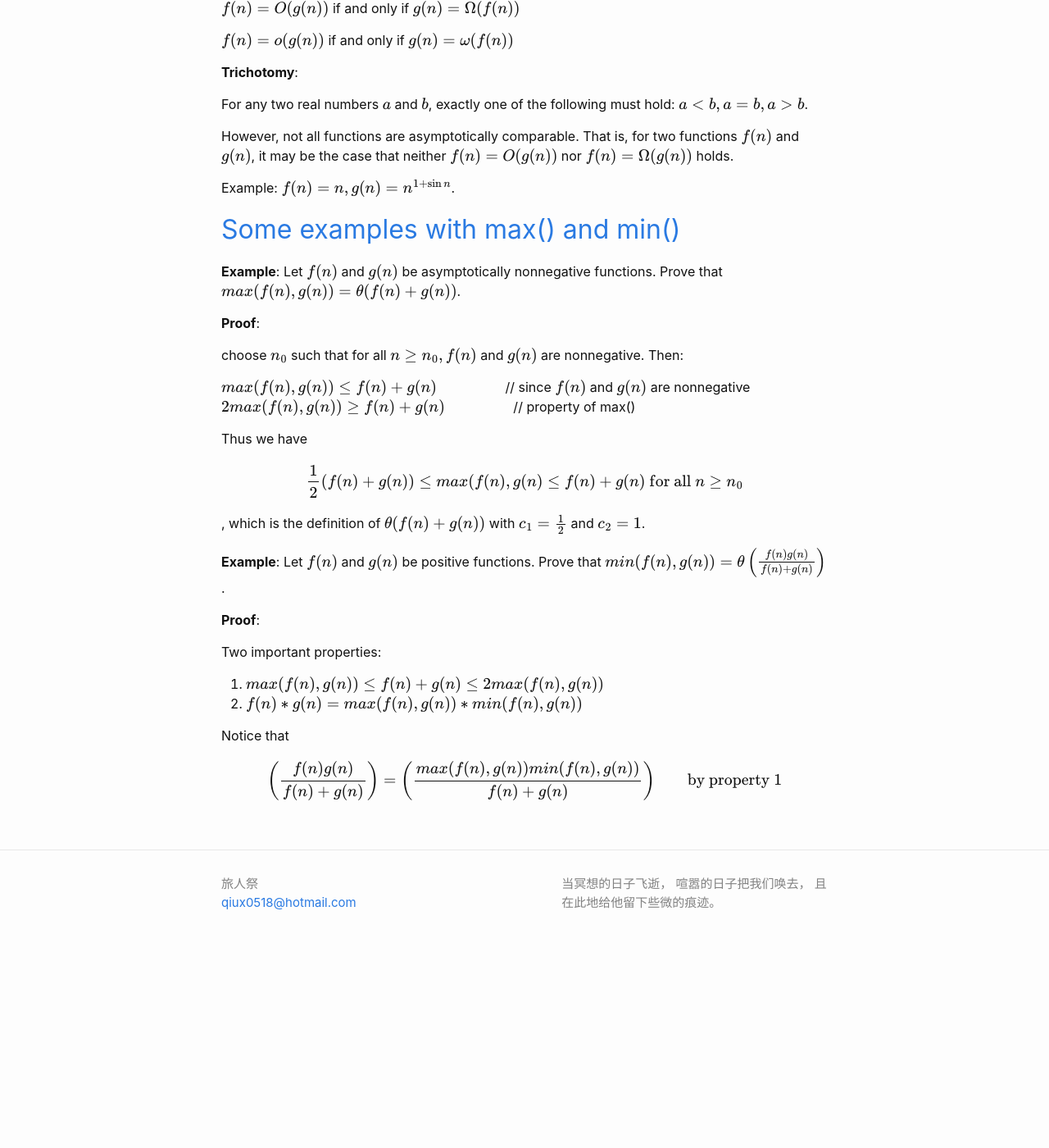
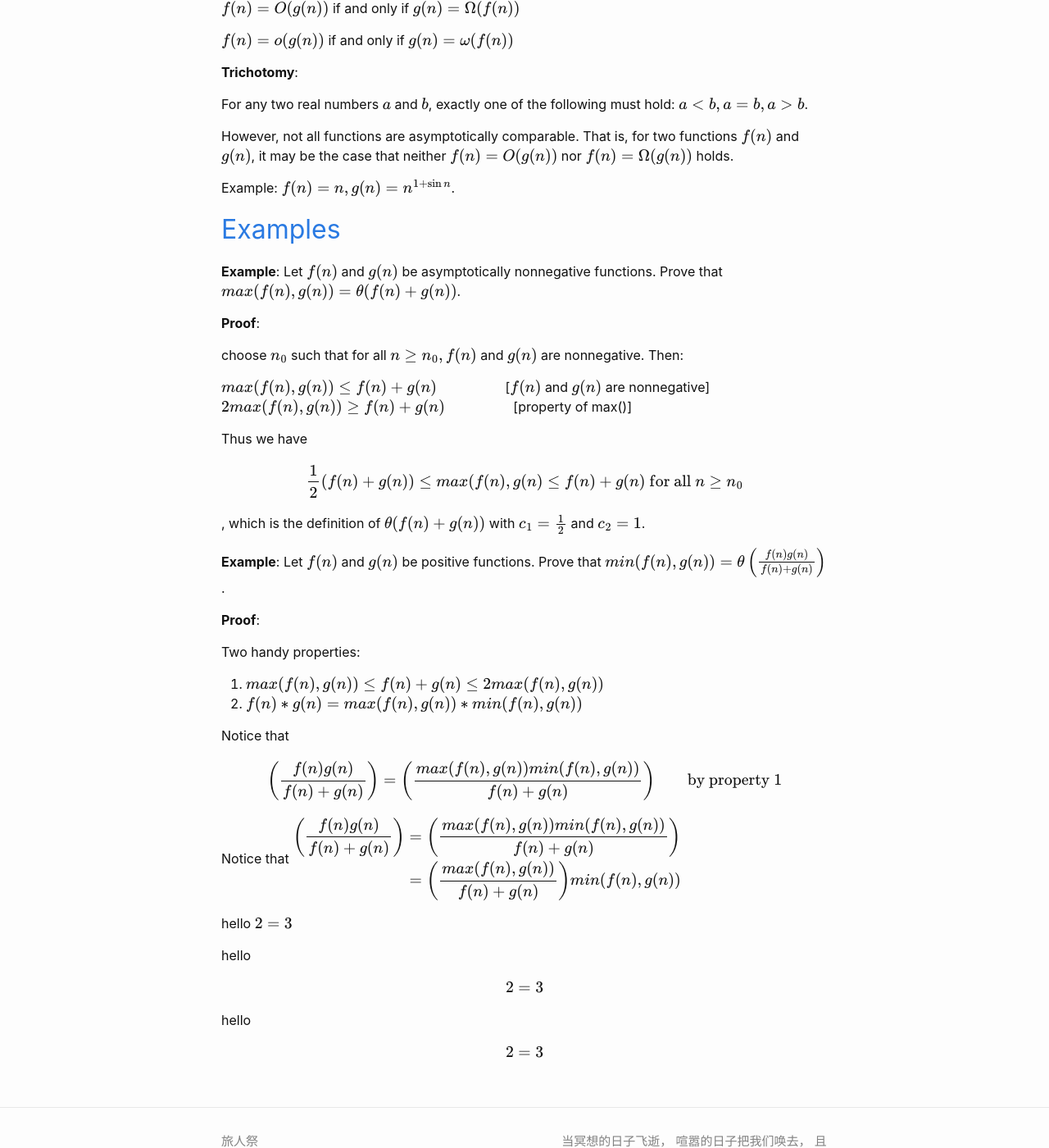
Before and after one commit to x7qiu/x7qiu.github.io, a Jekyll site: the page built from _posts/2019-02-08-Big-On.md, in a window 1280 px wide and 1400 px high, scrolled down 1698 px. Shown: the whole window at 82% size. Built offline with Jekyll 4.4.1, drawn with Linux system fonts in a browser that asks for light colours; formulas are drawn with MathJax 3; before the commit the page ends 2870 px from its top, so only the background shows below that.

Commit message:
test if formular renders correctly

```diff
--- a/_posts/2019-02-08-Big-On.md
+++ b/_posts/2019-02-08-Big-On.md
@@ -78,15 +78,15 @@ However, not all functions are asymptotically comparable. That is, for two funct
 
 Example: $f(n) = n, g(n) = n^{1 + \sin n}$.
 
-## Some examples with max() and min()
+## Examples
 **Example**: Let $f(n)$ and $g(n)$ be asymptotically nonnegative functions. Prove that $max(f(n), g(n)) = \theta(f(n) + g(n))$.
 
 **Proof**:
 
 choose $n_0$ such that for all $n \ge n_0, f(n)$ and $g(n)$ are nonnegative. Then:
 
-$max(f(n), g(n)) \le f(n) + g(n) \qquad \qquad$     // since $f(n)$ and $g(n)$ are nonnegative
-$2max(f(n), g(n)) \ge f(n) + g(n) \qquad \qquad$    // property of max()
+$max(f(n), g(n)) \le f(n) + g(n) \qquad \qquad$     [$f(n)$ and $g(n)$ are nonnegative]
+$2max(f(n), g(n)) \ge f(n) + g(n) \qquad \qquad$    [property of max()]
 
 Thus we have
 \\[
@@ -99,7 +99,7 @@ Thus we have
 
 **Proof**:
 
-Two important properties:
+Two handy properties:
 1. $max(f(n), g(n)) \le f(n) + g(n) \le 2max(f(n), g(n))$
 2. $f(n)*g(n) = max(f(n), g(n)) * min(f(n), g(n))$
 
@@ -107,3 +107,17 @@ Notice that
 \\[
 \left(\frac{f(n)g(n)}{f(n)+g(n)}\right) = \left(\frac{max(f(n), g(n))min(f(n), g(n))}{f(n)+g(n)}\right) \qquad \text{by property 1}
 \\]
+
+Notice that
+$$
+\begin{align}
+\left(\frac{f(n)g(n)}{f(n)+g(n)}\right) & = \left(\frac{max(f(n), g(n))min(f(n), g(n))}{f(n)+g(n)}\right) \\
+& = \left(\frac{max(f(n), g(n))}{f(n)+g(n)}\right)min(f(n), g(n))
+\end{align}
+$$
+
+hello $$ 2=3 $$
+
+hello \$$ 2=3 \$$
+
+hello \\[2=3\\]
```
